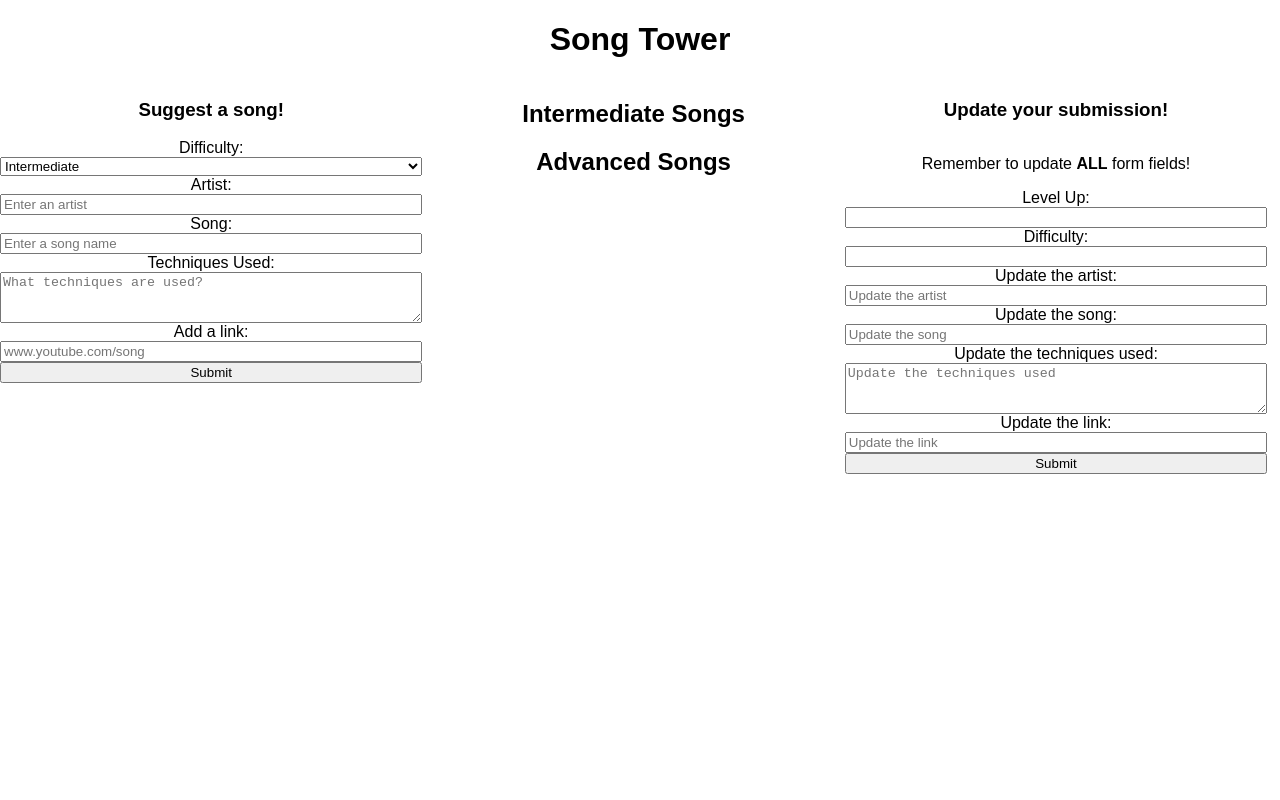
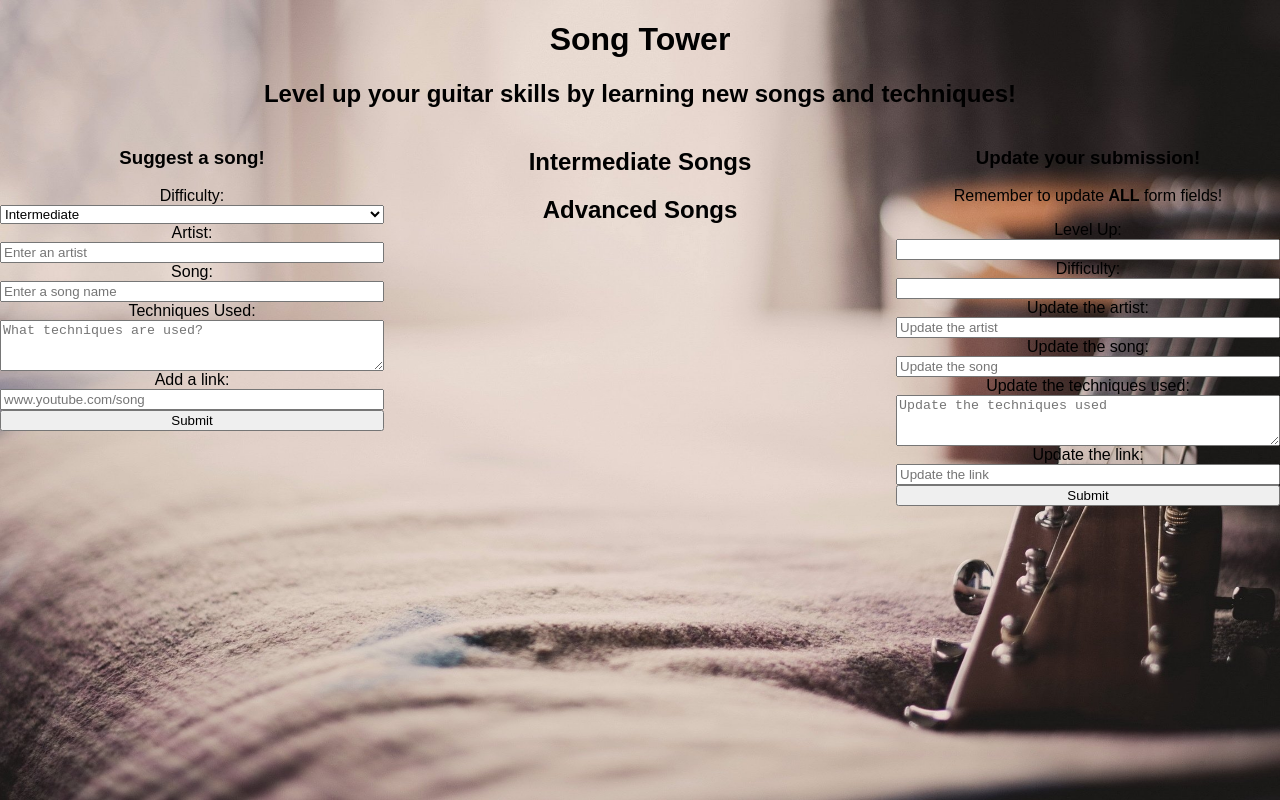
Before and after one commit to nsolimine/towerfrontend2, a React (Create React App) app: page / in a window 1280 px wide. Built offline with nearby package versions, Linux system fonts and the light colour scheme; no server answers.

Commit message:
added styling and improvements

```diff
--- a/src/App.css
+++ b/src/App.css
@@ -1,5 +1,12 @@
 .App {
   text-align: center;
+}
+
+body {
+  background-image: url("/guitar-wallpaper.jpg");
+  background-repeat: no-repeat;
+  background-size: cover;
+  background-attachment: fixed;
 }
 
 .App-logo {
@@ -43,11 +50,11 @@ main{
 }
 
 .songsDiv {
-  width: 33%;
+  width: 40%;
 }
 
 .formDiv {
-  width: 33%;
+  width: 30%;
 }
 
 .formDiv form {
@@ -57,7 +64,7 @@ main{
 }
 
 .updateDiv {
-  width: 33%;
+  width: 30%;
 }
 
 .updateDiv form {
--- a/src/App.js
+++ b/src/App.js
@@ -124,6 +124,7 @@ class App extends Component {
           </div>
           <div className="updateDiv">
             <h3>Update your submission!</h3>
+            <p>Remember to update <strong>ALL</strong> form fields!</p>
             <UpdateForm  updateObj={this.state.updateObject} onUpdate={this.onUpdate} />
           </div>
         </main>
--- a/src/header.js
+++ b/src/header.js
@@ -5,6 +5,7 @@ export class Header extends React.Component {
     return (
       <header>
         <h1>Song Tower</h1>
+        <h2>Level up your guitar skills by learning new songs and techniques!</h2>
       </header>
     );
   }
--- a/src/update.js
+++ b/src/update.js
@@ -3,7 +3,6 @@ import React from "react";
 export default function UpdateForm({ onUpdate, updateObj }){
   return (
     <form className="update-form" onSubmit={onUpdate}>
-      <p>Remember to update <strong>ALL</strong> form fields!</p>
       <label htmlFor="id">Level Up: </label>
       <input type="text" id="namedisplay" name="name display" value={updateObj.artist} />
       <input type="hidden" id="artist" name="id" value={updateObj.id} />
```
Also changed, not shown: public/guitar-wallpaper.jpg (added), src/map.js (renamed from src/chart.js).
